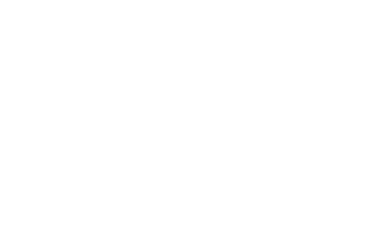
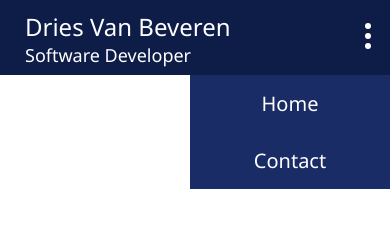
Before and after one commit to EagleX18/EagleX18.github.io, a plain HTML site: page contact.html in a window 390 px wide. Drawn offline with Linux system fonts and the light colour scheme.

Commit message:
Progress

```diff
--- a/contact.html
+++ b/contact.html
@@ -0,0 +1,54 @@
+<!DOCTYPE html>
+
+<html>
+
+<head>
+    <link rel="stylesheet" href="style/stylesheet.css">
+</head>
+
+<body>
+
+<nav class="navigation">
+
+    <div class="desktop">
+        <h1>Dries Van Beveren // Software Developer</h1>
+
+        <ul>
+            <li>
+                <a href="index.html" class="nav-link">Home</a>
+            </li>
+
+            <li>
+                <a href="contact.html" class="nav-link">Contact</a>
+            </li>
+        </ul>
+    </div>
+
+    <div class="mobile">
+        <h1>
+            <span class="name">Dries Van Beveren</span>
+            <span class="job">Software Developer</span>
+        </h1>
+
+        <button class="toggle">
+            <svg xmlns="http://www.w3.org/2000/svg" width="16" height="16" fill="currentColor"
+                class="bi bi-three-dots-vertical" viewBox="0 0 16 16">
+                <path
+                    d="M9.5 13a1.5 1.5 0 1 1-3 0 1.5 1.5 0 0 1 3 0zm0-5a1.5 1.5 0 1 1-3 0 1.5 1.5 0 0 1 3 0zm0-5a1.5 1.5 0 1 1-3 0 1.5 1.5 0 0 1 3 0z" />
+            </svg>
+        </button>
+
+        <ul>
+            <li>
+                <a href="index.html" class="nav-link">Home</a>
+            </li>
+
+            <li>
+                <a href="contact.html" class="nav-link">Contact</a>
+            </li>
+        </ul>
+    </div>
+
+</nav>
+
+</body>
--- a/style/stylesheet.css
+++ b/style/stylesheet.css
@@ -19,26 +19,13 @@ body {
   background-color: #0e1c48;
 }
 
-.navigation h1 {
+.navigation .desktop h1 {
   position: absolute;
   left: 50px;
   width: 500px;
 
   color: white;
   font-weight: 400;
-}
-
-.navigation > ul {
-  position: absolute;
-  right: 0;
-
-  margin: 0;
-  padding: 0px 50px 0px 50px;
-
-  display: flex;
-  list-style-type: none;
-
-  height: 100%;
 }
 
 .navigation li {
@@ -67,16 +54,103 @@ body {
   background-color: #1a2c66;
 }
 
+.navigation .desktop {
+  display: none;
+  position: relative;
+  width: 100%;
+  height: 100%;
+}
+
+.navigation .desktop ul {
+    margin: 0;
+
+    position: absolute;
+    right: 0;
+
+    margin: 0;
+    padding: 0px 50px 0px 50px;
+
+    display: flex;
+    list-style-type: none;
+
+    height: 100%;
+}
+
+.navigation .mobile {
+    position: relative;
+    display: block;
+    height: 100%;
+    z-index: 1;
+}
+
 .navigation .mobile button.toggle {
     background-color: rgba(0, 0, 0, 0);
     border: none;
     cursor: pointer;
+
+    position: absolute;
+    right: 0;
+    top: 0;
 }
 
 .navigation .mobile button.toggle svg {
     fill: white;
     width: 32px;
     height: 32px;
+}
+
+.navigation .mobile h1 {
+    margin: 0;
+    padding: 0px 0px 0px 25px;
+    color: white;
+
+    position: relative;
+    top: 50%;
+    transform: translateY(-50%);
+}
+
+.navigation .mobile h1 .name {
+    display: block;
+    font-size: 24px;
+    font-weight: 400;
+}
+
+.navigation .mobile h1 .job {
+    display: block;
+    font-size: 18px;
+    font-weight: 400;
+}
+
+.navigation .mobile ul {
+    position: absolute;
+    top: 100%;
+    right: 0;
+    margin: 0;
+    padding: 0;
+    display: block;
+    background-color: #1a2c66;
+    list-style-type: none;
+}
+
+.navigation .mobile li {
+    margin: 0;
+}
+
+.navigation .mobile .nav-link {
+    width: 200px;
+    padding: 15px 0px 15px 0px;
+}
+
+.navigation .mobile .nav-link:hover {
+    background-color: #20367c;
+}
+
+.navigation .mobile .toggle {
+    height: 100%;
+}
+
+.navigation .mobile .toggle:hover {
+    background-color: #1a2c66;
 }
 
 div.main {
@@ -242,6 +316,15 @@ div.project .description {
 }
 
 @media only screen and (min-width: 960px) {
+
+  .navigation .desktop {
+    display: block;
+  }
+
+  .navigation .mobile {
+      display: none;
+  }
+
   div.main {
     display: grid;
     grid-template-columns: auto 300px;
```
Also changed, not shown: index.html (+4 -2 lines).
